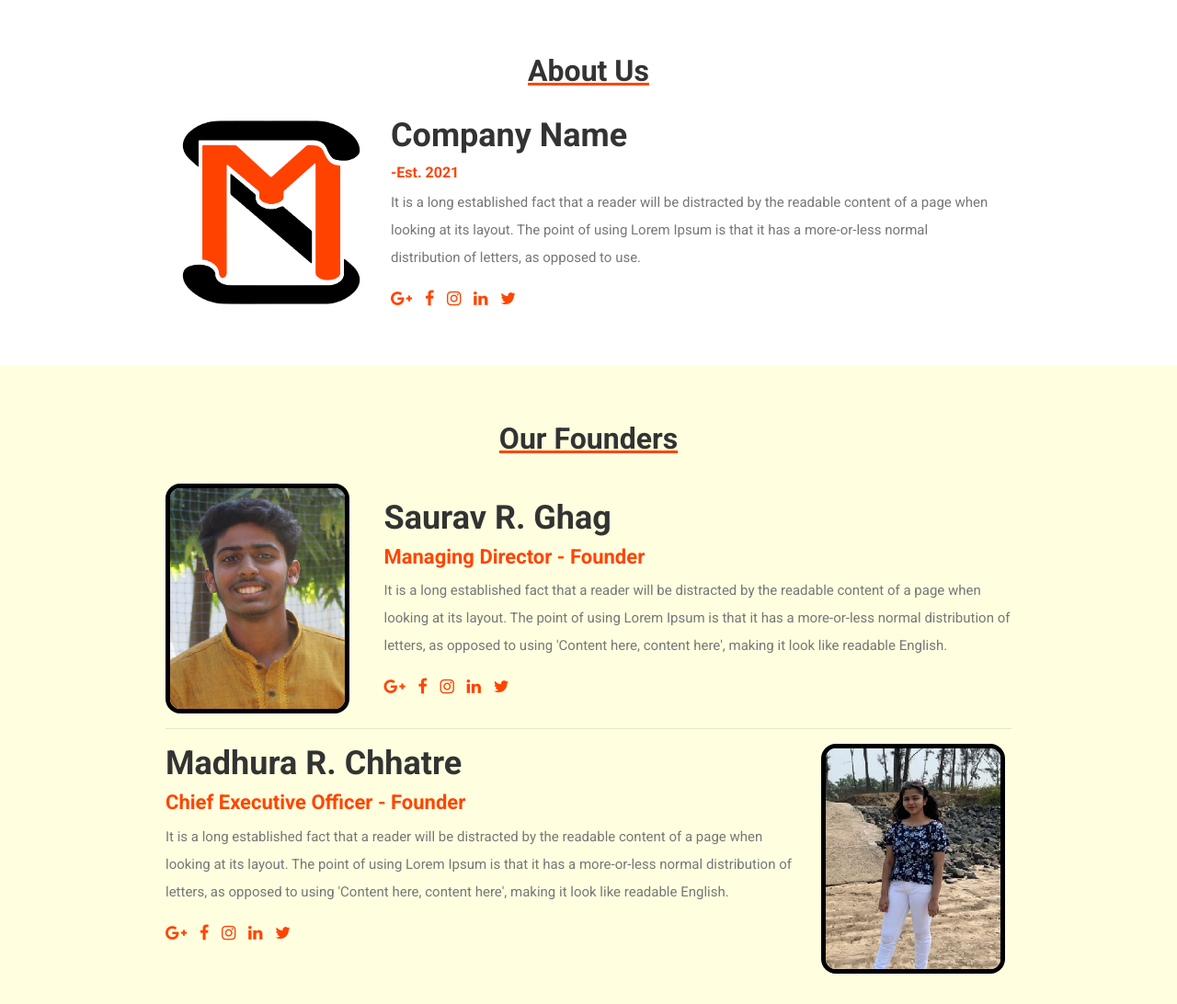
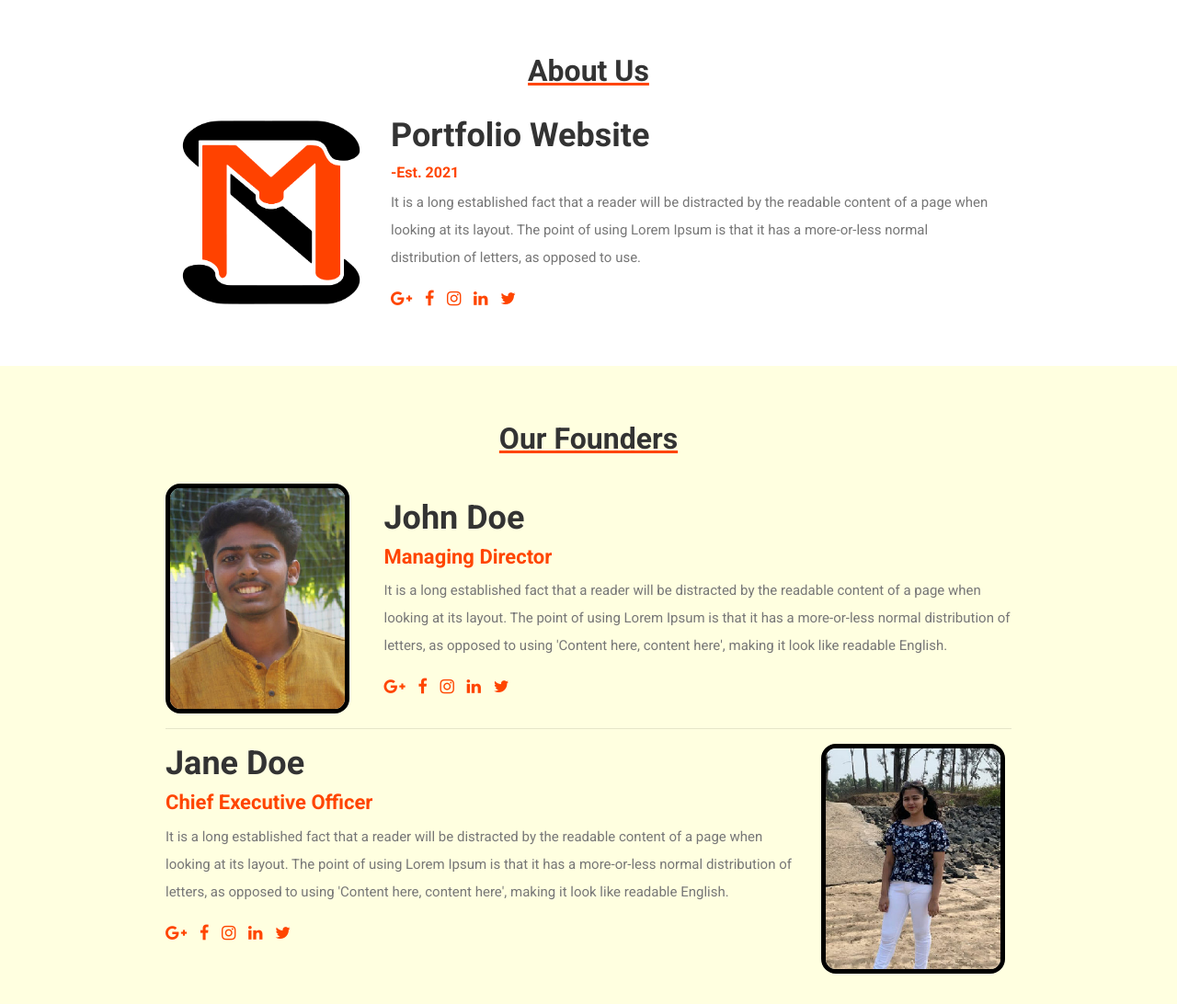
Before and after one commit to sauravghag/company.github.io, a plain HTML site: page index.html in a window 1280 px wide. Shown: the part 802-1894 px from the top of the page at 92% size. Drawn offline with nearby package versions, Linux system fonts and the light colour scheme.

Commit message:
Update index.html

```diff
--- a/index.html
+++ b/index.html
@@ -46,7 +46,7 @@
     <div id="myparticles"></div>
     <div class="main-content align-self-center">
         <div class="welcome">Welcome</div>
-        <div class="type">Company Name</div>
+        <div class="type">My Portfolio Website</div>
         <span class="mytext"></span>
         <div class="social-icons">
             <a href="#"><i class="fa fa-google-plus"></i></a>
@@ -76,7 +76,7 @@
                         <img src="img/SM.png" class= "img-fluid" alt="about image" >
                     </div>
                     <div class="col-md-9 align-self-center">
-                        <h3>Company Name</h3>
+                        <h3>Portfolio Website</h3>
                         <h6 class="date">-Est. 2021</h6>
                         <p>It is a long established fact that a reader will be distracted by the readable content of a page when looking at its layout. The point of using Lorem Ipsum is that it has a more-or-less normal distribution of letters, as opposed to use.</p>
                         <div class="about-social-icons">
@@ -101,8 +101,8 @@
                                 <img src="img/srg.jpg" class= "img1" alt="about image">
                             </div>
                             <div class="col-lg-9 align-self-center">
-                                <h3>Saurav R. Ghag</h3>
-                                <h5 class="position">Managing Director - Founder</h5>
+                                <h3>John Doe</h3>
+                                <h5 class="position">Managing Director</h5>
                                 <p>It is a long established fact that a reader will be distracted by the readable content of a page when looking at its layout. The point of using Lorem Ipsum is that it has a more-or-less normal distribution of letters, as opposed to using 'Content here, content here', making it look like readable English.</p>
                                 <div class="about-social-icons">
                                     <a href="#"><i class="fa fa-google-plus"></i></a>
@@ -118,8 +118,8 @@
                     <div class="mrc">
                         <div class="row">
                             <div class="col-lg-9">
-                                <h3>Madhura R. Chhatre</h3>
-                                <h5 class="position">Chief Executive Officer - Founder</h5>
+                                <h3>Jane Doe</h3>
+                                <h5 class="position">Chief Executive Officer</h5>
                                 <div class="para2">
                                 <p>It is a long established fact that a reader will be distracted by the readable content of a page when looking at its layout. The point of using Lorem Ipsum is that it has a more-or-less normal distribution of letters, as opposed to using 'Content here, content here', making it look like readable English.</p>
                                 </div>
```
